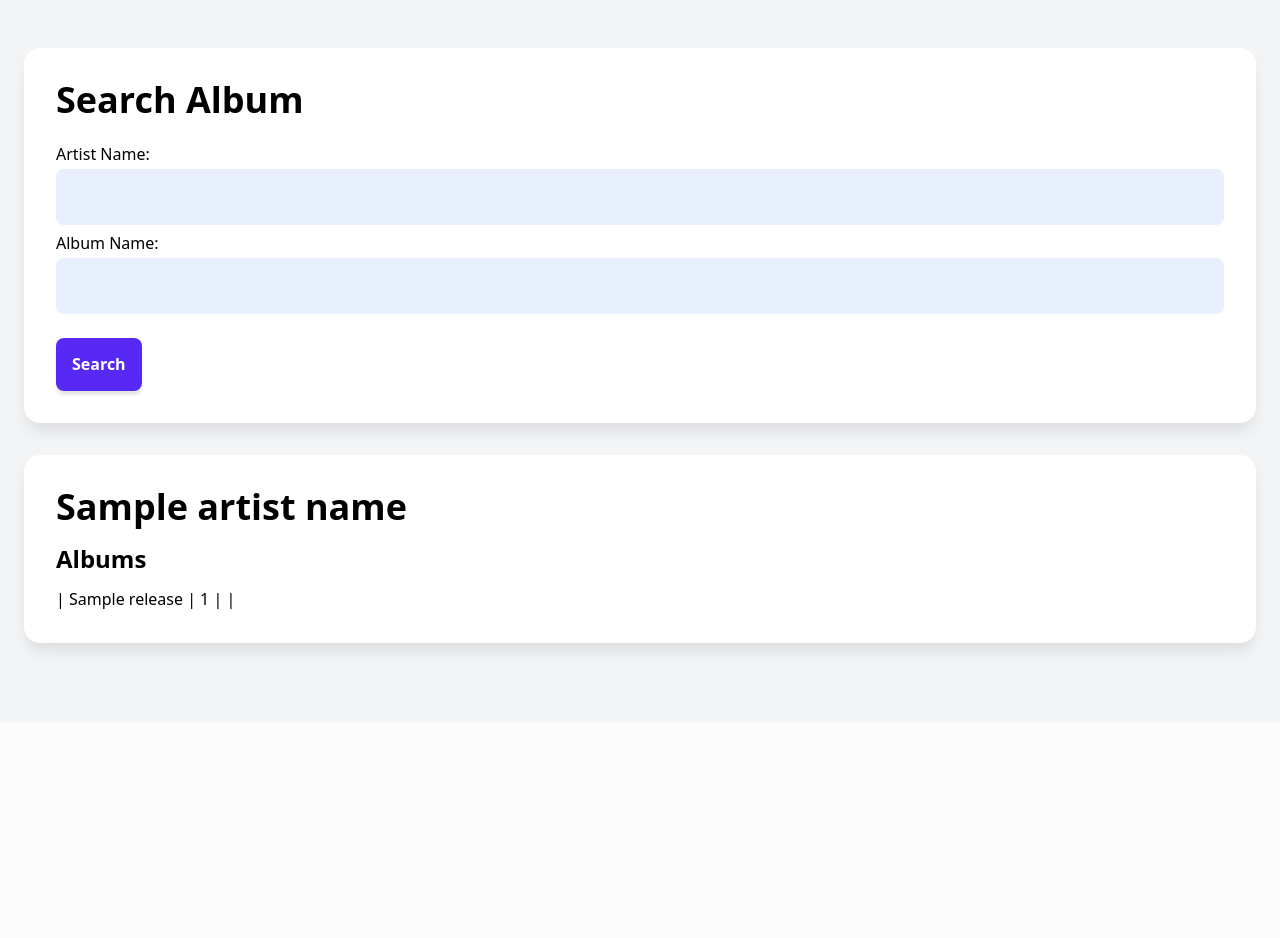
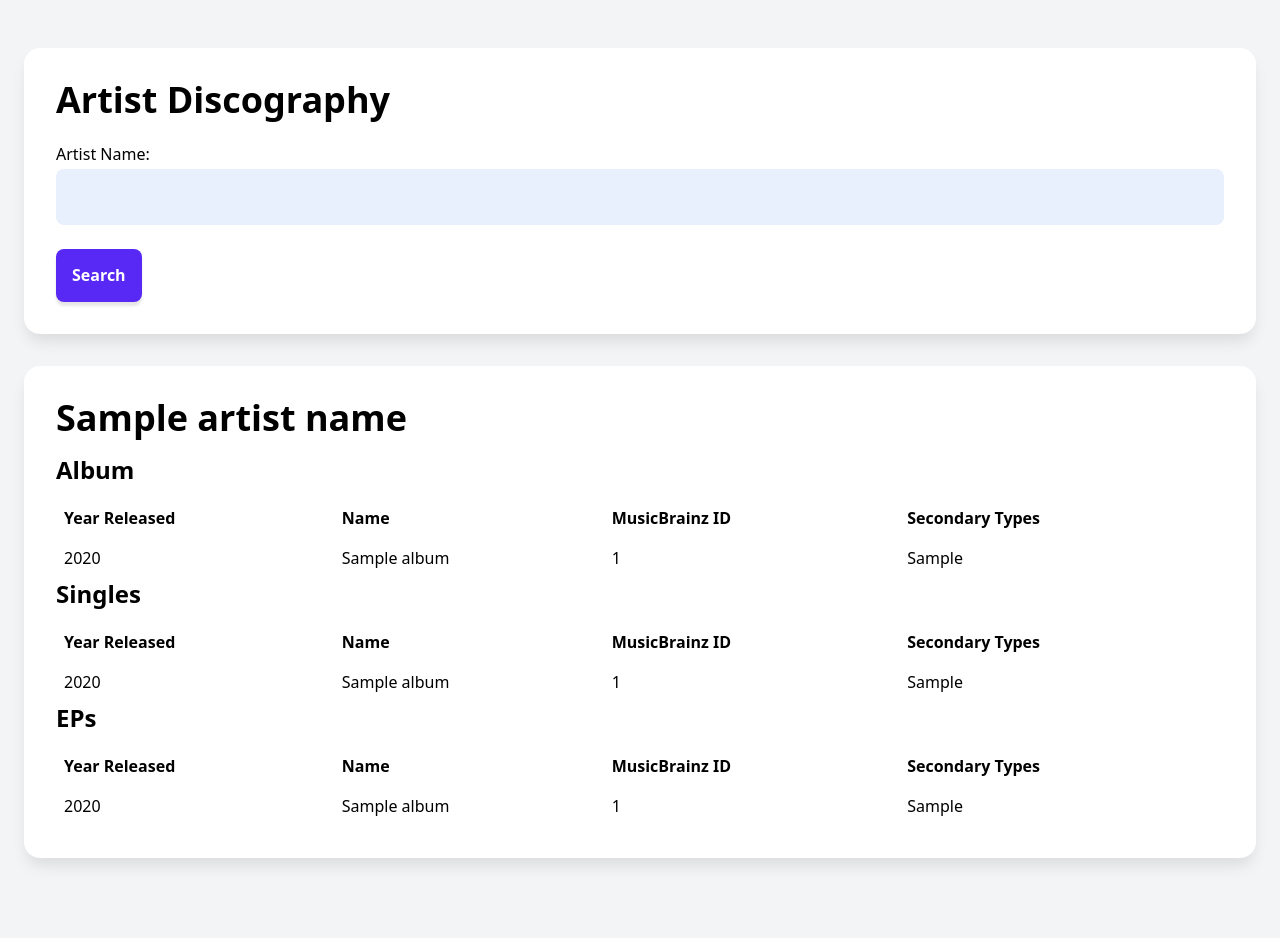
Before and after one commit to jseverijn3k/collector, a Django app: template templates/a_collections/artist_overview.html in a window 1280 px wide. Shown: the part 80-1018 px from the top of the page. Before the commit the page ends 738 px from the top, so only its background shows below. Run offline with Django 5.2, Linux system fonts and the light colour scheme; tables that the repository leaves empty hold one stand-in row (values such as "Sample post"); the template is opened without the code that fills it: values that come from a table or form of the project are taken from there, most other values are stand-ins (such as "Sample title", 1, 10 or a date in 2020); parts of the project's set-up code (start-up, migrations or seed data) failed here and were passed over; some libraries are stand-ins or nearby versions.

Commit message:
First try to get artis album and wikipedia data

```diff
--- a/templates/a_collections/artist_overview.html
+++ b/templates/a_collections/artist_overview.html
@@ -3,14 +3,11 @@
 {% block content %}
 
 <div class="card !p-8">
-    <h1>Search Album</h1>
+    <h1>Artist Discography</h1>
     <form method="post" action="{% url 'artist_albums' %}">
         {% csrf_token %}
         <label for="artist_name">Artist Name:</label>
         <input type="text" name="artist" id="artist_name">
-        <br>
-        <label for="album_name">Album Name:</label>
-        <input type="text" name="album" id="album_name">
         <br>
         <br>
         <button type="submit">Search</button>
@@ -21,7 +18,7 @@
 <div id="results-container" class="card !p-8">
     {% comment %} {% include 'a_collections/partials/musicbrainz_results_table.html' %} {% endcomment %}
     <h1>{{ artist_name }}</h1>
-    <h2>Albums</h2>
+    {% comment %} <h2>Albums</h2>
     <ul>
         {% for album in albums %}
             <li>
@@ -29,9 +26,72 @@
                 {{album.primary_type}} |{{album.secondary_types}}
             </li>
         {% endfor %}
-    </ul>
+    </ul> {% endcomment %}
 
-  </div>
+    <h2>Album</h2>
+    <table>
+        <thead>
+            <tr>
+                <th>Year Released</th>
+                <th>Name</th>
+                <th>MusicBrainz ID</th>
+                <th>Secondary Types</th>
+            </tr>
+        </thead>
+        <tbody>
+            {% for album in album_list %}
+                <tr>
+                    <td>{{ album.year_released }}</td>
+                    <td>{{ album.name }}</td>
+                    <td>{{ album.musicbrainz_id }}</td>
+                    <td>{{ album.secondary_types|join:", " }}</td>
+                </tr>
+            {% endfor %}
+        </tbody>
+    </table>
 
+    <h2>Singles</h2>
+    <table>
+        <thead>
+            <tr>
+                <th>Year Released</th>
+                <th>Name</th>
+                <th>MusicBrainz ID</th>
+                <th>Secondary Types</th>
+            </tr>
+        </thead>
+        <tbody>
+            {% for album in single_list %}
+                <tr>
+                    <td>{{ album.year_released }}</td>
+                    <td>{{ album.name }}</td>
+                    <td>{{ album.musicbrainz_id }}</td>
+                    <td>{{ album.secondary_types|join:", " }}</td>
+                </tr>
+            {% endfor %}
+        </tbody>
+    </table>
+
+    <h2>EPs</h2>
+    <table>
+        <thead>
+            <tr>
+                <th>Year Released</th>
+                <th>Name</th>
+                <th>MusicBrainz ID</th>
+                <th>Secondary Types</th>
+            </tr>
+        </thead>
+        <tbody>
+            {% for album in ep_list %}
+                <tr>
+                    <td>{{ album.year_released }}</td>
+                    <td>{{ album.name }}</td>
+                    <td>{{ album.musicbrainz_id }}</td>
+                    <td>{{ album.secondary_types|join:", " }}</td>
+                </tr>
+            {% endfor %}
+        </tbody>
+    </table>
 
 {% endblock content %}
```
Also changed, not shown: a_collections/utils.py (+27 -0 lines), a_collections/views.py (+118 -56 lines).
